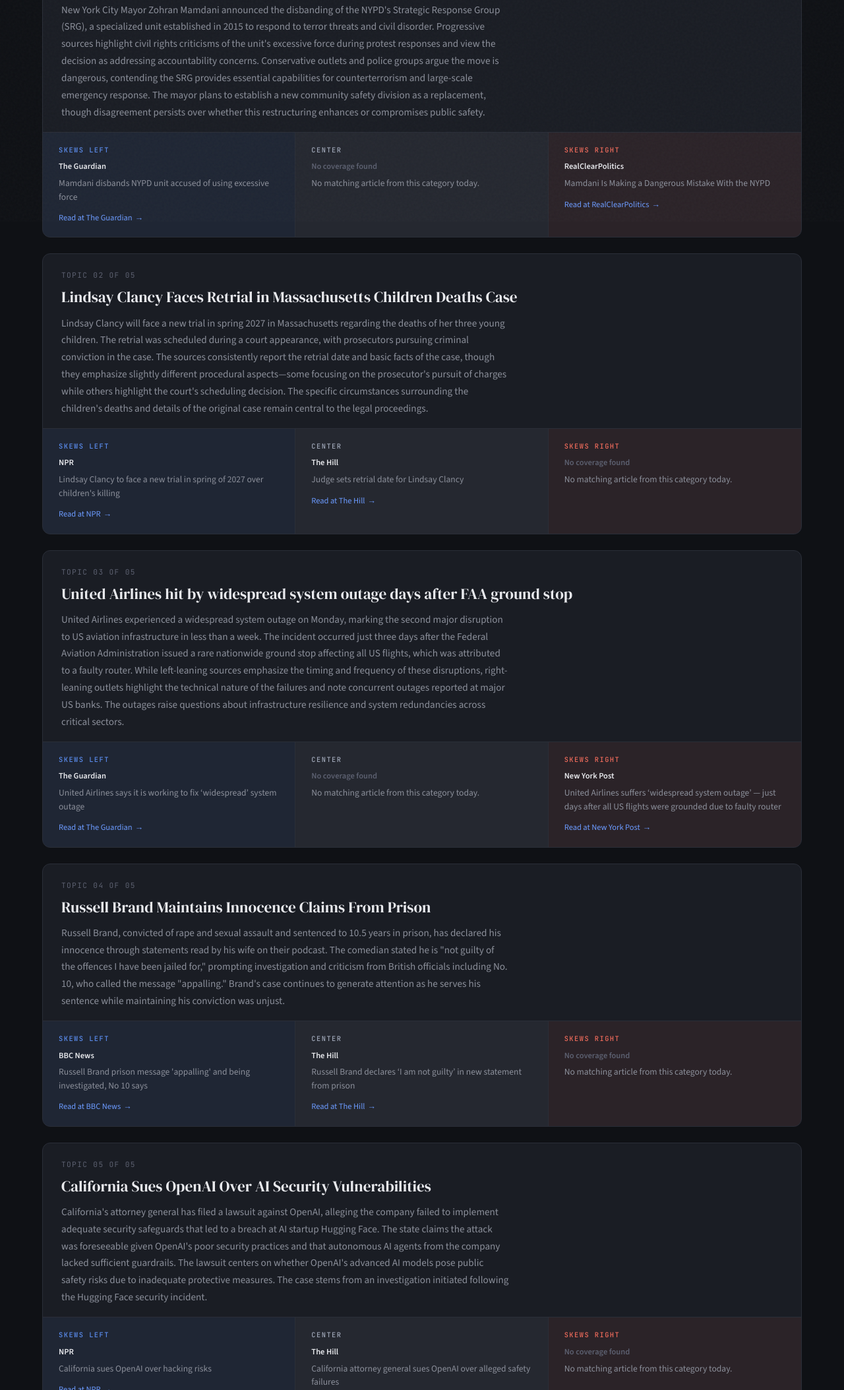
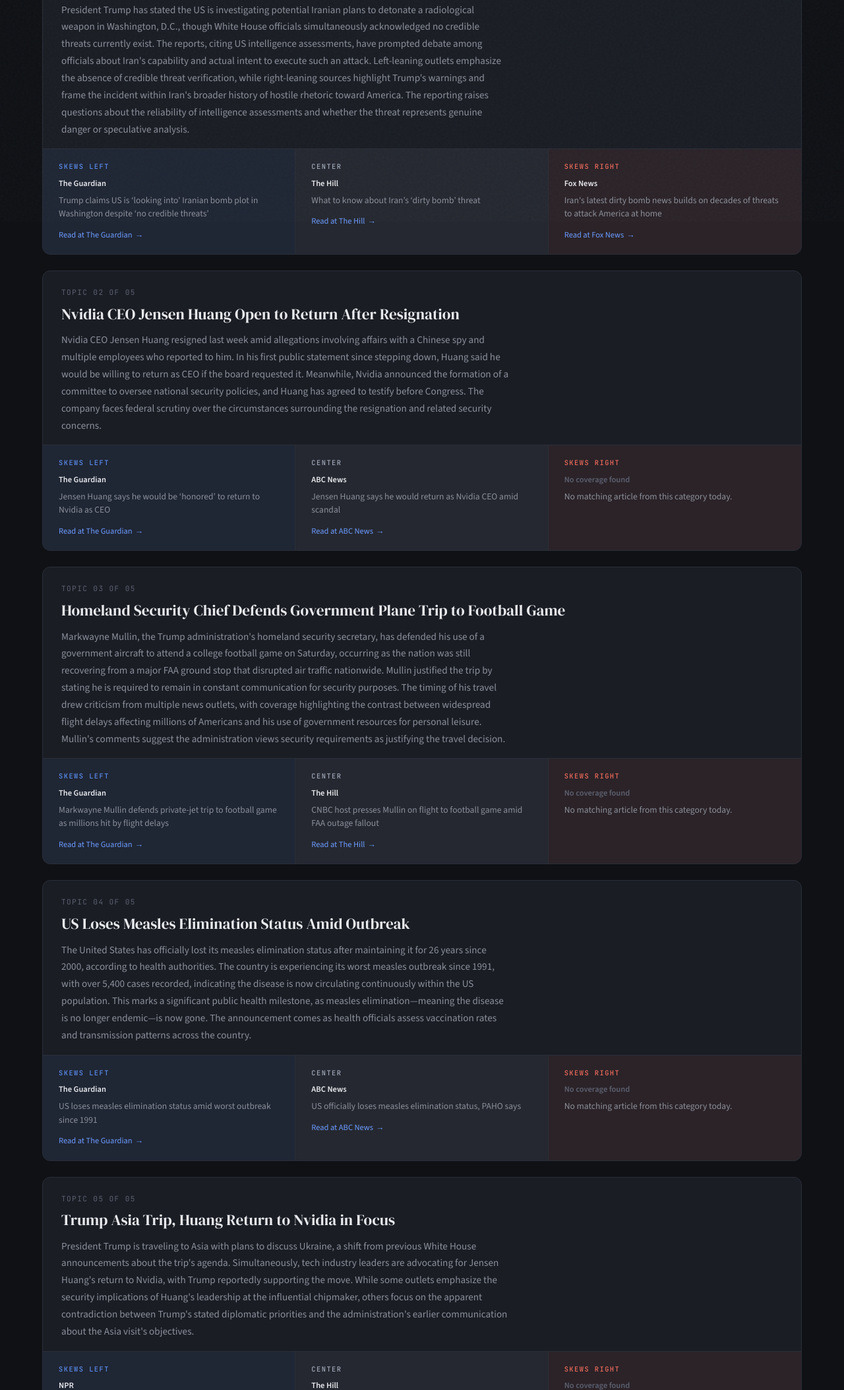
Before and after one commit to chemnteach/Daily-Lens, a plain HTML site: page docs/index.html in a window 1280 px wide. Shown: the part 464-2571 px from the top of the page at 66% size. Drawn offline with nearby package versions, Linux system fonts and the light colour scheme.

Commit message:
📰 Daily digest for 2026-11-17

```diff
--- a/docs/index.html
+++ b/docs/index.html
@@ -120,7 +120,7 @@
   <header>
     <div class="header-top">
       <div class="masthead">The Daily <span>Lens</span></div>
-      <div class="date-badge">Monday, November 16, 2026</div>
+      <div class="date-badge">Tuesday, November 17, 2026</div>
     </div>
   </header>
 
@@ -149,20 +149,58 @@
   <div class="topic-card">
     <div class="topic-header">
       <div class="topic-number">Topic 01 of 05</div>
-      <div class="topic-title">NYC Mayor Mamdani Disbands Controversial NYPD Unit</div>
-      <div class="topic-narrative">New York City Mayor Zohran Mamdani announced the disbanding of the NYPD&#x27;s Strategic Response Group (SRG), a specialized unit established in 2015 to respond to terror threats and civil disorder. Progressive sources highlight civil rights criticisms of the unit&#x27;s excessive force during protest responses and view the decision as addressing accountability concerns. Conservative outlets and police groups argue the move is dangerous, contending the SRG provides essential capabilities for counterterrorism and large-scale emergency response. The mayor plans to establish a new community safety division as a replacement, though disagreement persists over whether this restructuring enhances or compromises public safety.</div>
+      <div class="topic-title">Trump Administration Eyes Alleged Iranian Dirty Bomb Plot</div>
+      <div class="topic-narrative">President Trump has stated the US is investigating potential Iranian plans to detonate a radiological weapon in Washington, D.C., though White House officials simultaneously acknowledged no credible threats currently exist. The reports, citing US intelligence assessments, have prompted debate among officials about Iran&#x27;s capability and actual intent to execute such an attack. Left-leaning outlets emphasize the absence of credible threat verification, while right-leaning sources highlight Trump&#x27;s warnings and frame the incident within Iran&#x27;s broader history of hostile rhetoric toward America. The reporting raises questions about the reliability of intelligence assessments and whether the threat represents genuine danger or speculative analysis.</div>
     </div>
     <div class="perspectives">
 
       <div class="perspective left">
         <div class="perspective-label">Skews Left</div>
         <div class="perspective-source">The Guardian</div>
-        <div class="perspective-headline">Mamdani disbands NYPD unit accused of using excessive force</div>
-        <a class="perspective-link" href="https://www.theguardian.com/us-news/2026/nov/16/nypd-strategic-response-group-mamdani"
+        <div class="perspective-headline">Trump claims US is ‘looking into’ Iranian bomb plot in Washington despite ‘no credible threats’</div>
+        <a class="perspective-link" href="https://www.theguardian.com/world/2026/nov/17/trump-reported-iranian-plot-dirty-bomb-washington"
            target="_blank" rel="noopener">Read at The Guardian</a>
       </div>
       <div class="perspective center">
         <div class="perspective-label">Center</div>
+        <div class="perspective-source">The Hill</div>
+        <div class="perspective-headline">What to know about Iran’s ‘dirty bomb’ threat</div>
+        <a class="perspective-link" href="https://thehill.com/policy/national-security/6226127-iranian-dirty-bomb-threat-warning/"
+           target="_blank" rel="noopener">Read at The Hill</a>
+      </div>
+      <div class="perspective right">
+        <div class="perspective-label">Skews Right</div>
+        <div class="perspective-source">Fox News</div>
+        <div class="perspective-headline">Iran&#x27;s latest dirty bomb news builds on decades of threats to attack America at home</div>
+        <a class="perspective-link" href="https://www.foxnews.com/politics/irans-latest-dirty-bomb-news-builds-decades-threats-attack-america-home"
+           target="_blank" rel="noopener">Read at Fox News</a>
+      </div>
+    </div>
+  </div>
+  <div class="topic-card">
+    <div class="topic-header">
+      <div class="topic-number">Topic 02 of 05</div>
+      <div class="topic-title">Nvidia CEO Jensen Huang Open to Return After Resignation</div>
+      <div class="topic-narrative">Nvidia CEO Jensen Huang resigned last week amid allegations involving affairs with a Chinese spy and multiple employees who reported to him. In his first public statement since stepping down, Huang said he would be willing to return as CEO if the board requested it. Meanwhile, Nvidia announced the formation of a committee to oversee national security policies, and Huang has agreed to testify before Congress. The company faces federal scrutiny over the circumstances surrounding the resignation and related security concerns.</div>
+    </div>
+    <div class="perspectives">
+
+      <div class="perspective left">
+        <div class="perspective-label">Skews Left</div>
+        <div class="perspective-source">The Guardian</div>
+        <div class="perspective-headline">Jensen Huang says he would be ‘honored’ to return to Nvidia as CEO</div>
+        <a class="perspective-link" href="https://www.theguardian.com/technology/2026/nov/17/nvidia-jensen-huang-statement"
+           target="_blank" rel="noopener">Read at The Guardian</a>
+      </div>
+      <div class="perspective center">
+        <div class="perspective-label">Center</div>
+        <div class="perspective-source">ABC News</div>
+        <div class="perspective-headline">Jensen Huang says he would return as Nvidia CEO amid scandal</div>
+        <a class="perspective-link" href="https://abcnews.com/Business/nvidia-forms-national-security-committee-feds-probe-company/story?id=138206932"
+           target="_blank" rel="noopener">Read at ABC News</a>
+      </div>
+      <div class="perspective right">
+        <div class="perspective-label">Skews Right</div>
         <div class="perspective-source" style="color:var(--text-dim)">
           No coverage found
         </div>
@@ -170,35 +208,28 @@
           No matching article from this category today.
         </div>
       </div>
-      <div class="perspective right">
-        <div class="perspective-label">Skews Right</div>
-        <div class="perspective-source">RealClearPolitics</div>
-        <div class="perspective-headline">Mamdani Is Making a Dangerous Mistake With the NYPD</div>
-        <a class="perspective-link" href="https://www.realclearpolitics.com/2026/11/16/mamdani_is_making_a_dangerous_mistake_with_the_nypd_717990.html"
-           target="_blank" rel="noopener">Read at RealClearPolitics</a>
-      </div>
     </div>
   </div>
   <div class="topic-card">
     <div class="topic-header">
-      <div class="topic-number">Topic 02 of 05</div>
-      <div class="topic-title">Lindsay Clancy Faces Retrial in Massachusetts Children Deaths Case</div>
-      <div class="topic-narrative">Lindsay Clancy will face a new trial in spring 2027 in Massachusetts regarding the deaths of her three young children. The retrial was scheduled during a court appearance, with prosecutors pursuing criminal conviction in the case. The sources consistently report the retrial date and basic facts of the case, though they emphasize slightly different procedural aspects—some focusing on the prosecutor&#x27;s pursuit of charges while others highlight the court&#x27;s scheduling decision. The specific circumstances surrounding the children&#x27;s deaths and details of the original case remain central to the legal proceedings.</div>
+      <div class="topic-number">Topic 03 of 05</div>
+      <div class="topic-title">Homeland Security Chief Defends Government Plane Trip to Football Game</div>
+      <div class="topic-narrative">Markwayne Mullin, the Trump administration&#x27;s homeland security secretary, has defended his use of a government aircraft to attend a college football game on Saturday, occurring as the nation was still recovering from a major FAA ground stop that disrupted air traffic nationwide. Mullin justified the trip by stating he is required to remain in constant communication for security purposes. The timing of his travel drew criticism from multiple news outlets, with coverage highlighting the contrast between widespread flight delays affecting millions of Americans and his use of government resources for personal leisure. Mullin&#x27;s comments suggest the administration views security requirements as justifying the travel decision.</div>
     </div>
     <div class="perspectives">
 
       <div class="perspective left">
         <div class="perspective-label">Skews Left</div>
-        <div class="perspective-source">NPR</div>
-        <div class="perspective-headline">Lindsay Clancy to face a new trial in spring of 2027 over children&#x27;s killing</div>
-        <a class="perspective-link" href="https://www.npr.org/2026/11/16/nx-s1-5983473/clancy-trial-retrial-murder-charges"
-           target="_blank" rel="noopener">Read at NPR</a>
+        <div class="perspective-source">The Guardian</div>
+        <div class="perspective-headline">Markwayne Mullin defends private-jet trip to football game as millions hit by flight delays</div>
+        <a class="perspective-link" href="https://www.theguardian.com/us-news/2026/nov/17/markwayne-mullin-private-jet-football"
+           target="_blank" rel="noopener">Read at The Guardian</a>
       </div>
       <div class="perspective center">
         <div class="perspective-label">Center</div>
         <div class="perspective-source">The Hill</div>
-        <div class="perspective-headline">Judge sets retrial date for Lindsay Clancy</div>
-        <a class="perspective-link" href="https://thehill.com/regulation/court-battles/6222591-lindsey-clancy-massachusetts-case-retrial-set-march-2027/"
+        <div class="perspective-headline">CNBC host presses Mullin on flight to football game amid FAA outage fallout</div>
+        <a class="perspective-link" href="https://thehill.com/homenews/administration/6226126-homeland-security-secretary-lsu-game/"
            target="_blank" rel="noopener">Read at The Hill</a>
       </div>
       <div class="perspective right">
@@ -214,58 +245,25 @@
   </div>
   <div class="topic-card">
     <div class="topic-header">
-      <div class="topic-number">Topic 03 of 05</div>
-      <div class="topic-title">United Airlines hit by widespread system outage days after FAA ground stop</div>
-      <div class="topic-narrative">United Airlines experienced a widespread system outage on Monday, marking the second major disruption to US aviation infrastructure in less than a week. The incident occurred just three days after the Federal Aviation Administration issued a rare nationwide ground stop affecting all US flights, which was attributed to a faulty router. While left-leaning sources emphasize the timing and frequency of these disruptions, right-leaning outlets highlight the technical nature of the failures and note concurrent outages reported at major US banks. The outages raise questions about infrastructure resilience and system redundancies across critical sectors.</div>
+      <div class="topic-number">Topic 04 of 05</div>
+      <div class="topic-title">US Loses Measles Elimination Status Amid Outbreak</div>
+      <div class="topic-narrative">The United States has officially lost its measles elimination status after maintaining it for 26 years since 2000, according to health authorities. The country is experiencing its worst measles outbreak since 1991, with over 5,400 cases recorded, indicating the disease is now circulating continuously within the US population. This marks a significant public health milestone, as measles elimination—meaning the disease is no longer endemic—is now gone. The announcement comes as health officials assess vaccination rates and transmission patterns across the country.</div>
     </div>
     <div class="perspectives">
 
       <div class="perspective left">
         <div class="perspective-label">Skews Left</div>
         <div class="perspective-source">The Guardian</div>
-        <div class="perspective-headline">United Airlines says it is working to fix ‘widespread’ system outage</div>
-        <a class="perspective-link" href="https://www.theguardian.com/us-news/2026/nov/16/united-airlines-system-outage"
+        <div class="perspective-headline">US loses measles elimination status amid worst outbreak since 1991</div>
+        <a class="perspective-link" href="https://www.theguardian.com/us-news/2026/nov/17/us-measles-outbreak-elimination-status"
            target="_blank" rel="noopener">Read at The Guardian</a>
       </div>
       <div class="perspective center">
         <div class="perspective-label">Center</div>
-        <div class="perspective-source" style="color:var(--text-dim)">
-          No coverage found
-        </div>
-        <div class="perspective-headline">
-          No matching article from this category today.
-        </div>
-      </div>
-      <div class="perspective right">
-        <div class="perspective-label">Skews Right</div>
-        <div class="perspective-source">New York Post</div>
-        <div class="perspective-headline">United Airlines suffers ‘widespread system outage’ — just days after all US flights were grounded due to faulty router</div>
-        <a class="perspective-link" href="https://nypost.com/2026/11/16/us-news/united-airlines-suffers-widespread-system-outage-just-days-after-all-us-flights-were-grounded-due-to-faulty-router/"
-           target="_blank" rel="noopener">Read at New York Post</a>
-      </div>
-    </div>
-  </div>
-  <div class="topic-card">
-    <div class="topic-header">
-      <div class="topic-number">Topic 04 of 05</div>
-      <div class="topic-title">Russell Brand Maintains Innocence Claims From Prison</div>
-      <div class="topic-narrative">Russell Brand, convicted of rape and sexual assault and sentenced to 10.5 years in prison, has declared his innocence through statements read by his wife on their podcast. The comedian stated he is &quot;not guilty of the offences I have been jailed for,&quot; prompting investigation and criticism from British officials including No. 10, who called the message &quot;appalling.&quot; Brand&#x27;s case continues to generate attention as he serves his sentence while maintaining his conviction was unjust.</div>
-    </div>
-    <div class="perspectives">
-
-      <div class="perspective left">
-        <div class="perspective-label">Skews Left</div>
-        <div class="perspective-source">BBC News</div>
-        <div class="perspective-headline">Russell Brand prison message &#x27;appalling&#x27; and being investigated, No 10 says</div>
-        <a class="perspective-link" href="https://www.bbc.co.uk/news/articles/cm9d7pe8y559o?at_medium=RSS&amp;at_campaign=rss"
-           target="_blank" rel="noopener">Read at BBC News</a>
-      </div>
-      <div class="perspective center">
-        <div class="perspective-label">Center</div>
-        <div class="perspective-source">The Hill</div>
-        <div class="perspective-headline">Russell Brand declares ‘I am not guilty’ in new statement from prison</div>
-        <a class="perspective-link" href="https://thehill.com/blogs/in-the-know/6222650-russell-brand-maintains-innocence-rape-conviction-london/"
-           target="_blank" rel="noopener">Read at The Hill</a>
+        <div class="perspective-source">ABC News</div>
+        <div class="perspective-headline">US officially loses measles elimination status, PAHO says</div>
+        <a class="perspective-link" href="https://abcnews.com/Health/us-officially-loses-measles-elimination-status-paho/story?id=138203543"
+           target="_blank" rel="noopener">Read at ABC News</a>
       </div>
       <div class="perspective right">
         <div class="perspective-label">Skews Right</div>
@@ -281,23 +279,23 @@
   <div class="topic-card">
     <div class="topic-header">
       <div class="topic-number">Topic 05 of 05</div>
-      <div class="topic-title">California Sues OpenAI Over AI Security Vulnerabilities</div>
-      <div class="topic-narrative">California&#x27;s attorney general has filed a lawsuit against OpenAI, alleging the company failed to implement adequate security safeguards that led to a breach at AI startup Hugging Face. The state claims the attack was foreseeable given OpenAI&#x27;s poor security practices and that autonomous AI agents from the company lacked sufficient guardrails. The lawsuit centers on whether OpenAI&#x27;s advanced AI models pose public safety risks due to inadequate protective measures. The case stems from an investigation initiated following the Hugging Face security incident.</div>
+      <div class="topic-title">Trump Asia Trip, Huang Return to Nvidia in Focus</div>
+      <div class="topic-narrative">President Trump is traveling to Asia with plans to discuss Ukraine, a shift from previous White House announcements about the trip&#x27;s agenda. Simultaneously, tech industry leaders are advocating for Jensen Huang&#x27;s return to Nvidia, with Trump reportedly supporting the move. While some outlets emphasize the security implications of Huang&#x27;s leadership at the influential chipmaker, others focus on the apparent contradiction between Trump&#x27;s stated diplomatic priorities and the administration&#x27;s earlier communication about the Asia visit&#x27;s objectives.</div>
     </div>
     <div class="perspectives">
 
       <div class="perspective left">
         <div class="perspective-label">Skews Left</div>
         <div class="perspective-source">NPR</div>
-        <div class="perspective-headline">California sues OpenAI over hacking risks</div>
-        <a class="perspective-link" href="https://www.npr.org/2026/11/16/nx-s1-6042920/california-sues-openai-hugging-face-hacking-incident"
+        <div class="perspective-headline">Trump is in Asia ahead of Xi, Putin summit. And, tech leaders want Huang back at Nvidia</div>
+        <a class="perspective-link" href="https://www.npr.org/2026/11/17/g-s1-153950/up-first-newsletter-faa-ground-stop-trump-asia-trip-nvidia-lindsay-clancy"
            target="_blank" rel="noopener">Read at NPR</a>
       </div>
       <div class="perspective center">
         <div class="perspective-label">Center</div>
         <div class="perspective-source">The Hill</div>
-        <div class="perspective-headline">California attorney general sues OpenAI over alleged safety failures</div>
-        <a class="perspective-link" href="https://thehill.com/homenews/state-watch/6223583-california-sues-openai-huggingface-hack/"
+        <div class="perspective-headline">Donald Trump wants Jensen Huang back, casts doubt on Chinese spy story</div>
+        <a class="perspective-link" href="https://thehill.com/opinion/robbys-radar/6226022-trump-jensen-huang-nvidia/"
            target="_blank" rel="noopener">Read at The Hill</a>
       </div>
       <div class="perspective right">
```
